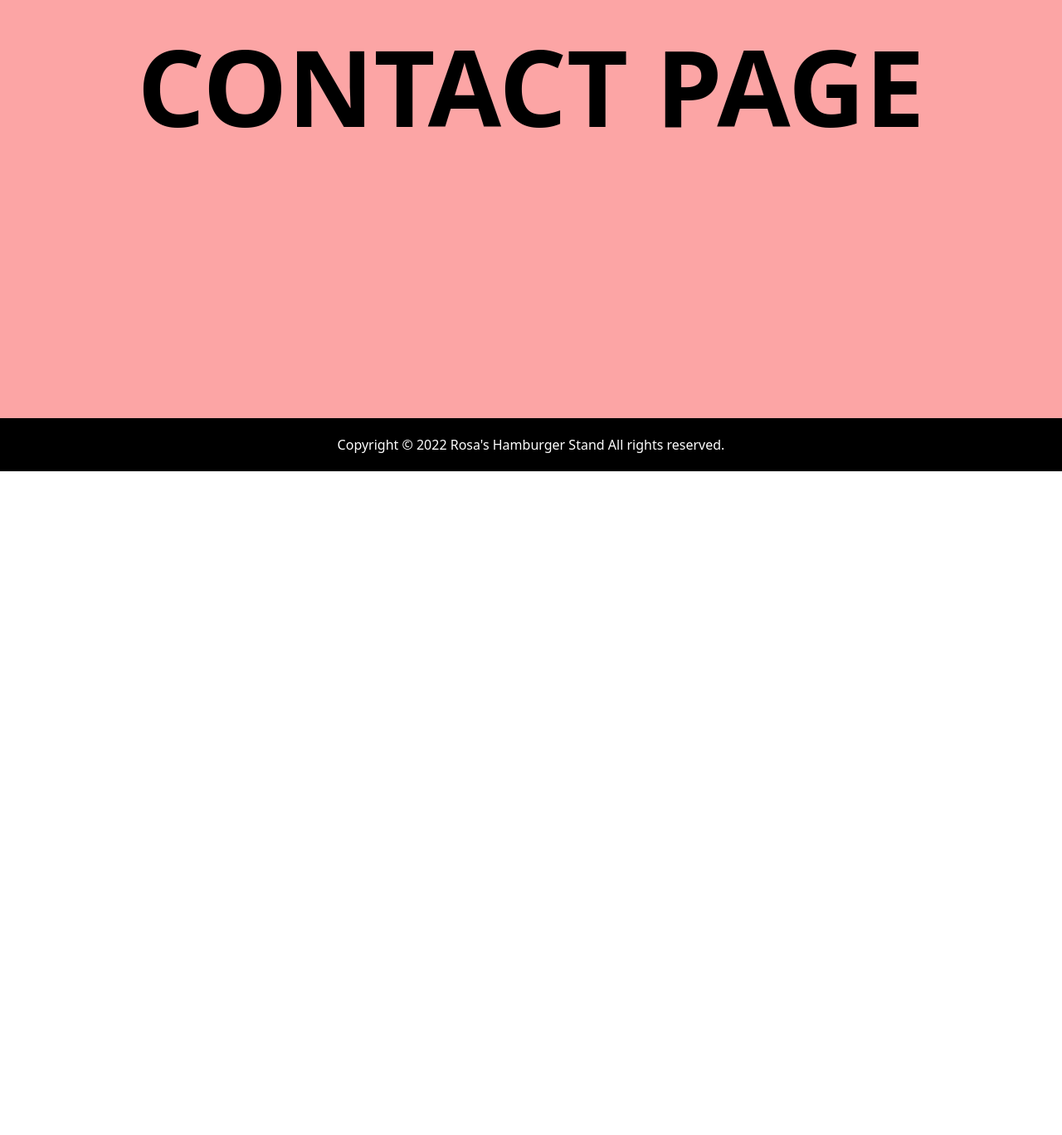
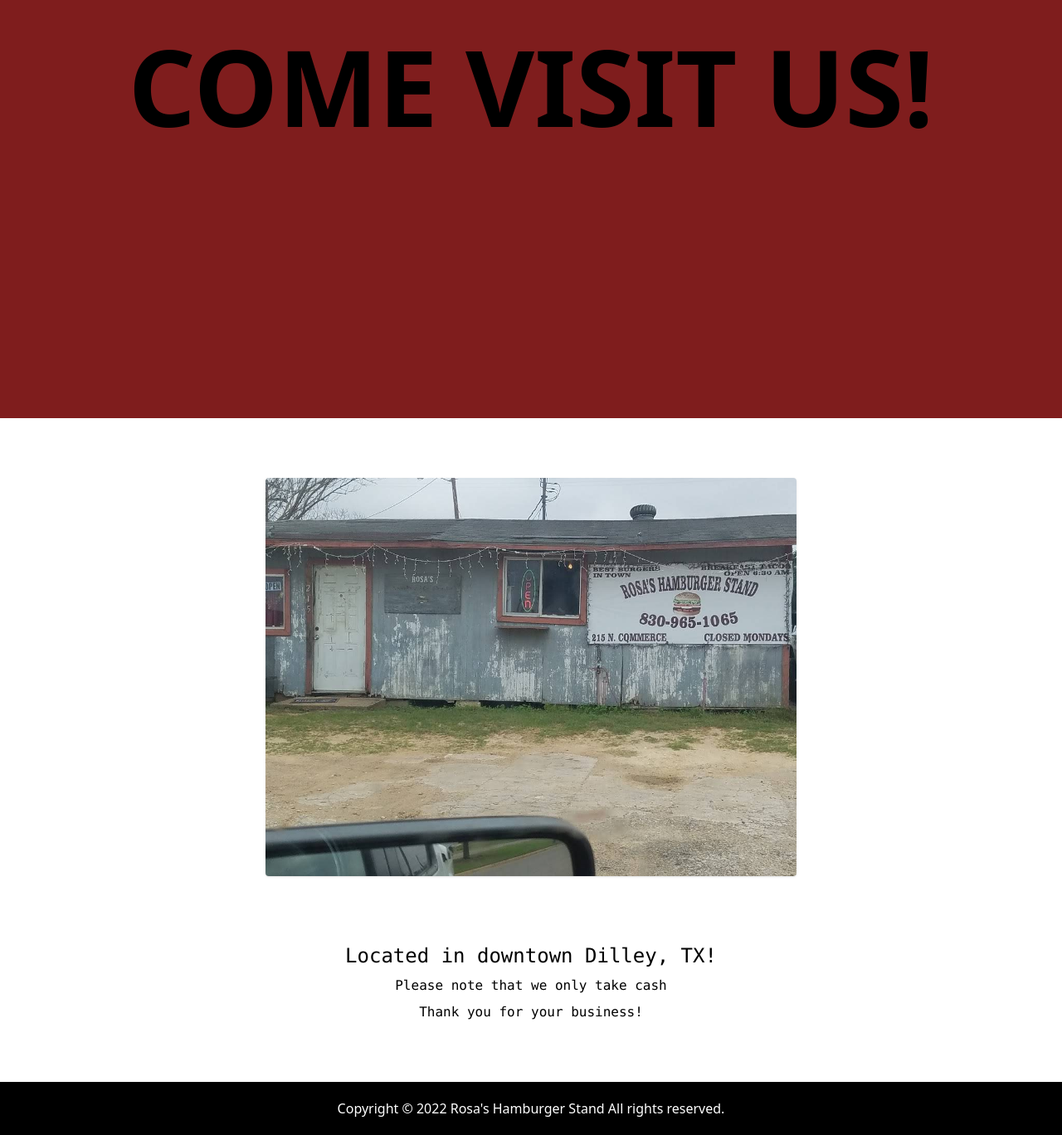
Before and after one commit to joeygonzzzz/hamburgerstand, a React (Create React App) app: page /contact in a window 1280 px wide. Shown: the part 360-1728 px from the top of the page at 83% size. Before the commit the page ends 928 px from the top, so only its background shows below. Built offline with nearby package versions, Linux system fonts and the light colour scheme.

Commit message:
contact page

```diff
--- a/src/components/Content.js
+++ b/src/components/Content.js
@@ -2,6 +2,9 @@
 import ImageOne from '../images/burger1.jpeg';
 import ImageTwo from '../images/taco1.jpeg';
 import ImageThree from '../images/taco2.jpeg';
+import Review1 from '../images/review1.jpeg';
+import Review2 from '../images/review2.jpeg';
+import Review3 from '../images/review3.jpeg';
 
 const Content = () => {
   return (
--- a/src/pages/contact.js
+++ b/src/pages/contact.js
@@ -1,10 +1,22 @@
 import React from 'react'
+import Stand from '../images/stand.jpeg';
 
 const Contact = () => {
   return (
-    <div className="h-screen flex justify-center items-center bg-red-300">
-        <h1 className="text-9xl uppercase font-black">Contact Page</h1>
+  <>
+    <div className="h-screen flex justify-center items-center bg-red-900">
+        <h1 className="text-9xl uppercase font-black">Come Visit Us!</h1>
     </div>
+
+  <div className="menu-card">
+  <img  src={Stand} alt="stand" className="h-full rounded mb-20 shadow" />
+  <div className="center-content">
+      <h2 className="text-2xl mb-2">Located in downtown Dilley, TX!</h2>
+      <p className="mb-2">Please note that we only take cash</p>
+      <span>Thank you for your business!</span>
+  </div>
+  </div>
+</>
   )
 }
 
```
Also changed, not shown: src/images/stand.jpeg (added).
